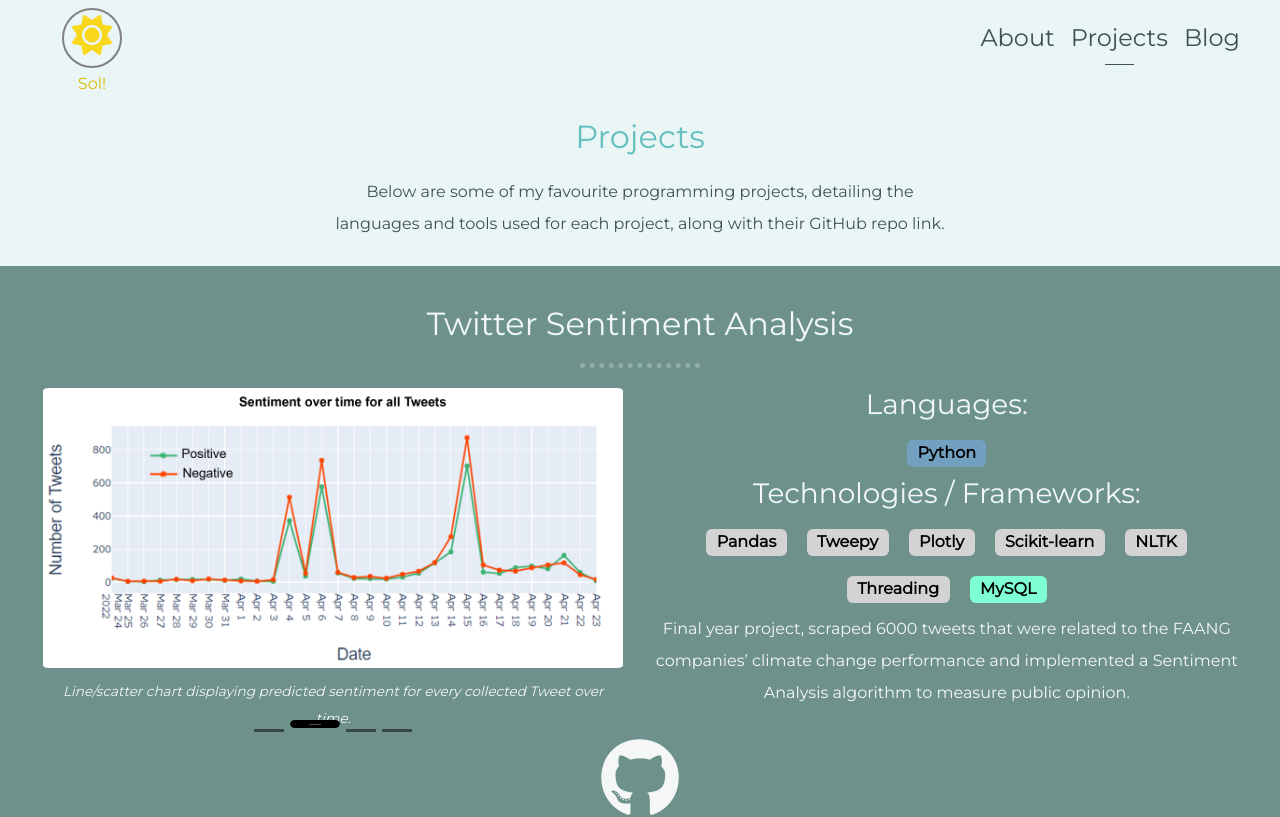
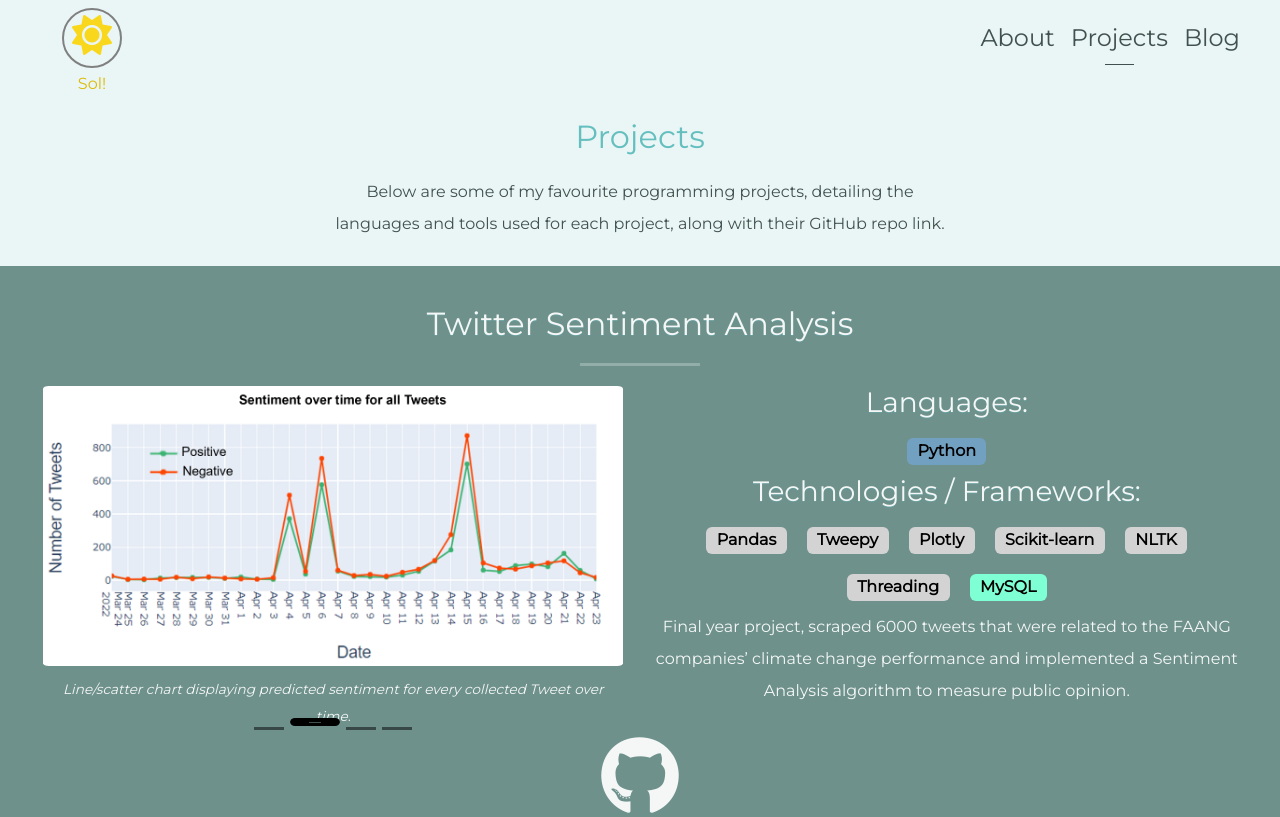
Before and after one commit to samcdonovan/Personal-Site, a Next.js app: page /projects in a window 1280 px wide. Shown: the top 817 px of the page. Built offline with nearby package versions, Linux system fonts and the light colour scheme; a web font is replaced by a local one.

Commit message:
Fix Home page separator styling

```diff
--- a/public/css/styles.css
+++ b/public/css/styles.css
@@ -40,9 +40,9 @@
 
 .separator {
   border-color: #b2b2b2;
-  border-style: dotted none none;
+  border-style: solid none none;
+  border-width: 3px;
   width: 10%;
-  border-width: 5px;
   margin: auto;
   margin-top: 10px;
 }
@@ -198,10 +198,11 @@
 }
 
 /* Skills */
+
 .skill-row {
   width: 50%;
   margin: auto;
-  margin-bottom: 100px;
+  margin-bottom: 150px;
   text-align: left;
 }
 
```
